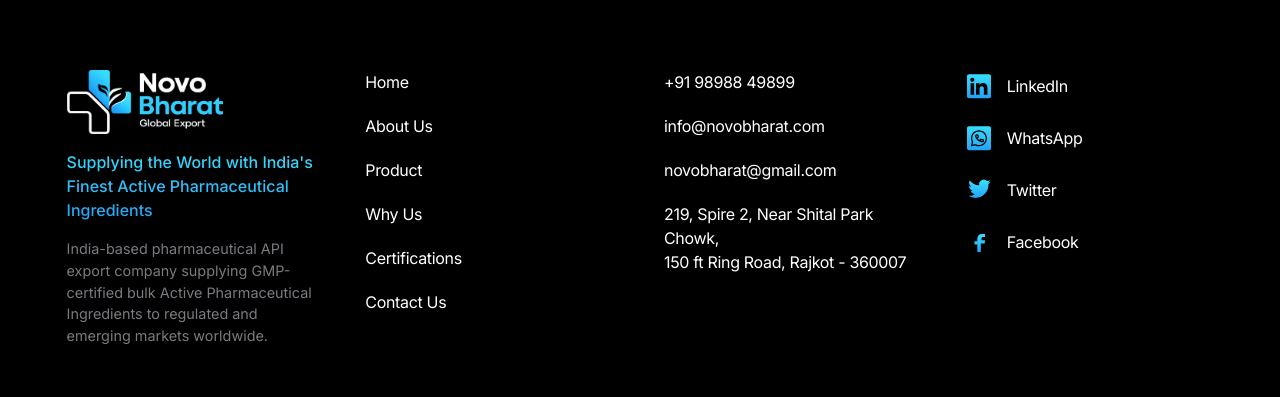
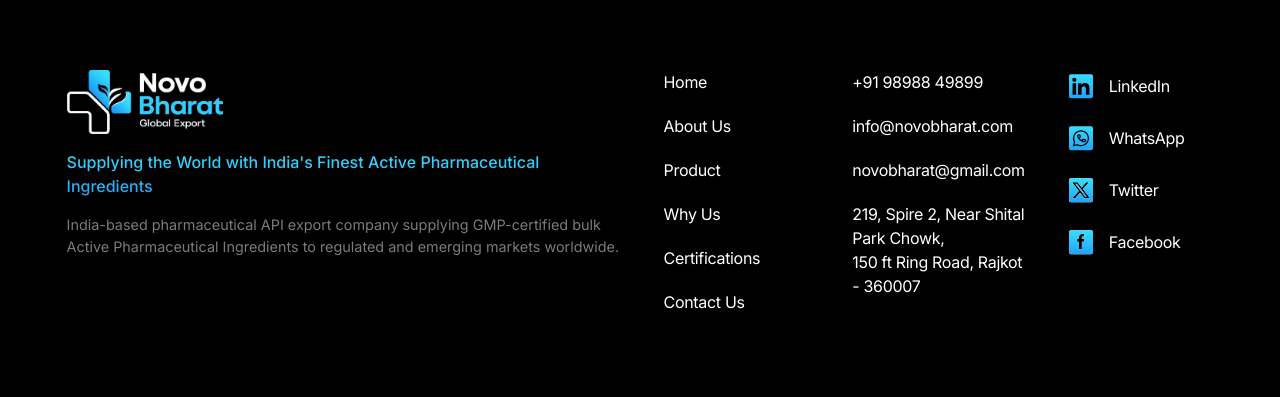
Before and after one commit to arpitmoliya/novo_bharat, a Next.js app in the folder frontend/web/: page / in a window 1280 px wide. Shown: the part 7054-7451 px from the top of the page. Built offline with nearby package versions, Linux system fonts and the light colour scheme; no server answers.

Commit message:
fix: footer styling

```diff
--- a/frontend/web/src/components/Footer.tsx
+++ b/frontend/web/src/components/Footer.tsx
@@ -1,6 +1,7 @@
 import { fxFooter } from "@/content/figmaHome";
 import Container from "@/components/ui/Container";
 import { GradientText } from "@/components/ui/Typography";
+import Image from "next/image";
 
 const footerLinkClass =
   "m-0 font-body text-[clamp(1rem,1.05vw,1.25rem)] leading-normal tracking-[-0.02em] whitespace-pre-line text-white transition-colors duration-[180ms] hover:text-gold";
@@ -14,14 +15,15 @@ export default function Footer() {
           aria-hidden="true"
         />
 
-        <div className="grid grid-cols-1 gap-10 sm:grid-cols-2 lg:grid-cols-4 lg:gap-8 xl:gap-12">
-          <div className="flex flex-col gap-4 sm:col-span-2 lg:col-span-1">
+        <div className="flex flex-col gap-10 lg:flex-row lg:justify-between">
+          <div className="flex flex-col gap-4 lg:w-full lg:max-w-139.25">
             <a href="/" aria-label="Novo Bharat Global Export — home">
-              {/* eslint-disable-next-line @next/next/no-img-element */}
-              <img
+              <Image
                 src={fxFooter.logo}
                 alt="Novo Bharat Global Export"
                 className="h-14 w-auto object-contain sm:h-16"
+                width={100}
+                height={100}
               />
             </a>
             <GradientText className="font-body text-[clamp(1rem,1.05vw,1.125rem)] leading-normal font-medium">
@@ -32,7 +34,11 @@ export default function Footer() {
             </p>
           </div>
 
-          <nav className="flex flex-col gap-4 sm:gap-5" aria-label="Footer">
+          <div className="flex flex-col gap-4 md:flex-row lg:gap-10">
+            <nav
+              className="flex-1 flex flex-col gap-4 sm:gap-5"
+              aria-label="Footer"
+            >
               {fxFooter.nav.map((link) => (
                 <a key={link.href} href={link.href} className={footerLinkClass}>
                   {link.label}
@@ -40,7 +46,7 @@ export default function Footer() {
               ))}
             </nav>
 
-          <div className="flex flex-col gap-4 sm:gap-5">
+            <div className="flex-1 flex flex-col gap-4 sm:gap-5">
               <a href={fxFooter.phoneHref} className={footerLinkClass}>
                 {fxFooter.phone}
               </a>
@@ -53,7 +59,7 @@ export default function Footer() {
               <p className={footerLinkClass}>{fxFooter.address}</p>
             </div>
 
-          <div className="flex flex-col gap-4 sm:gap-5">
+            <div className="flex-1 flex flex-col gap-4 sm:gap-5">
               {fxFooter.social.map(({ Icon, label, href }) => (
                 <a
                   key={label}
@@ -69,7 +75,9 @@ export default function Footer() {
               ))}
             </div>
           </div>
+        </div>
 
+        {/* Footer word mark */}
         <svg
           className="m-0 block w-full"
           viewBox="0 0 1000 135"
--- a/frontend/web/src/components/icons/FacebookIcon.tsx
+++ b/frontend/web/src/components/icons/FacebookIcon.tsx
@@ -7,20 +7,22 @@ const FacebookIcon = ({ className }: FacebookIconProps) => (
     viewBox="0 0 32 32"
     fill="none"
     xmlns="http://www.w3.org/2000/svg"
-    className={className}
-    aria-hidden="true"
   >
     <path
-      d="M18.5 17.5h3.1l.5-3.2h-3.6v-1.7c0-.9.3-1.6 1.6-1.6H22V8.2c-.4-.05-1.5-.15-2.9-.15-2.9 0-4.8 1.75-4.8 4.95v2.3H11.5v3.2h2.8V26h3.5V17.5h.7Z"
-      fill="url(#paint0_facebook_icon)"
+      d="M26 4.32422C27.1045 4.32422 28 5.21965 28 6.32422V26.3242C28 27.4288 27.1045 28.3242 26 28.3242H6C4.89543 28.3242 4 27.4288 4 26.3242V6.32422C4 5.21965 4.89543 4.32422 6 4.32422H26ZM17.0527 7.99512C15.8676 7.99514 15.0495 8.30562 14.5977 8.92676C14.2032 9.43471 14.0049 10.281 14.0049 11.4658V13.0742H12.1426V15.6992H14.0049V23.3174H16.8838V15.6992H19L19.1689 12.9053H16.8838V11.6357C16.8838 11.2411 16.9395 10.9718 17.0527 10.8311C17.166 10.6903 17.4476 10.6191 17.8994 10.6191H19.1689V7.99512H17.0527Z"
+      fill="white"
+    />
+    <path
+      d="M26 4.32422C27.1045 4.32422 28 5.21965 28 6.32422V26.3242C28 27.4288 27.1045 28.3242 26 28.3242H6C4.89543 28.3242 4 27.4288 4 26.3242V6.32422C4 5.21965 4.89543 4.32422 6 4.32422H26ZM17.0527 7.99512C15.8676 7.99514 15.0495 8.30562 14.5977 8.92676C14.2032 9.43471 14.0049 10.281 14.0049 11.4658V13.0742H12.1426V15.6992H14.0049V23.3174H16.8838V15.6992H19L19.1689 12.9053H16.8838V11.6357C16.8838 11.2411 16.9395 10.9718 17.0527 10.8311C17.166 10.6903 17.4476 10.6191 17.8994 10.6191H19.1689V7.99512H17.0527Z"
+      fill="url(#paint0_linear_338_280)"
     />
     <defs>
       <linearGradient
-        id="paint0_facebook_icon"
+        id="paint0_linear_338_280"
         x1="16"
-        y1="8"
+        y1="4.32422"
         x2="16"
-        y2="26"
+        y2="28.3242"
         gradientUnits="userSpaceOnUse"
       >
         <stop stopColor="#37DEFC" />
--- a/frontend/web/src/components/icons/TwitterIcon.tsx
+++ b/frontend/web/src/components/icons/TwitterIcon.tsx
@@ -7,20 +7,22 @@ const TwitterIcon = ({ className }: TwitterIconProps) => (
     viewBox="0 0 32 32"
     fill="none"
     xmlns="http://www.w3.org/2000/svg"
-    className={className}
-    aria-hidden="true"
   >
     <path
-      d="M25.5 10.2c.01.2.01.4.01.6 0 6.1-4.65 13.15-13.15 13.15A13.05 13.05 0 0 1 5.5 21.8c.27.03.54.05.82.05a9.24 9.24 0 0 0 5.73-1.97 4.62 4.62 0 0 1-4.31-3.2c.28.05.56.08.86.08.41 0 .81-.05 1.19-.16a4.61 4.61 0 0 1-3.7-4.52v-.06c.62.34 1.33.55 2.09.57a4.6 4.6 0 0 1-2.05-3.83c0-.85.23-1.64.63-2.32a13.1 13.1 0 0 0 9.5 4.82 4.6 4.6 0 0 1 7.84-4.2 9.2 9.2 0 0 0 2.92-1.12 4.63 4.63 0 0 1-2.03 2.55 9.2 9.2 0 0 0 2.65-.72 9.9 9.9 0 0 1-2.3 2.38Z"
-      fill="url(#paint0_twitter_icon)"
+      d="M26 4.32422C27.1045 4.32422 28 5.21965 28 6.32422V26.3242C28 27.4288 27.1045 28.3242 26 28.3242H6C4.89543 28.3242 4 27.4288 4 26.3242V6.32422C4 5.21965 4.89543 4.32422 6 4.32422H26ZM7 8.32422L13.8047 17.0752L7.35547 24.3242H10.1172L15.0947 18.7305L19.4453 24.3242H25L17.9062 15.1016L23.9365 8.32422H21.1758L16.6279 13.4365L12.6953 8.32422H7ZM11.8643 9.86328L21.7363 22.6992H20.207L10.2236 9.86328H11.8643Z"
+      fill="white"
+    />
+    <path
+      d="M26 4.32422C27.1045 4.32422 28 5.21965 28 6.32422V26.3242C28 27.4288 27.1045 28.3242 26 28.3242H6C4.89543 28.3242 4 27.4288 4 26.3242V6.32422C4 5.21965 4.89543 4.32422 6 4.32422H26ZM7 8.32422L13.8047 17.0752L7.35547 24.3242H10.1172L15.0947 18.7305L19.4453 24.3242H25L17.9062 15.1016L23.9365 8.32422H21.1758L16.6279 13.4365L12.6953 8.32422H7ZM11.8643 9.86328L21.7363 22.6992H20.207L10.2236 9.86328H11.8643Z"
+      fill="url(#paint0_linear_338_274)"
     />
     <defs>
       <linearGradient
-        id="paint0_twitter_icon"
+        id="paint0_linear_338_274"
         x1="16"
-        y1="7"
+        y1="4.32422"
         x2="16"
-        y2="24"
+        y2="28.3242"
         gradientUnits="userSpaceOnUse"
       >
         <stop stopColor="#37DEFC" />
```
Lines whose indentation alone changed are shown as unchanged.
